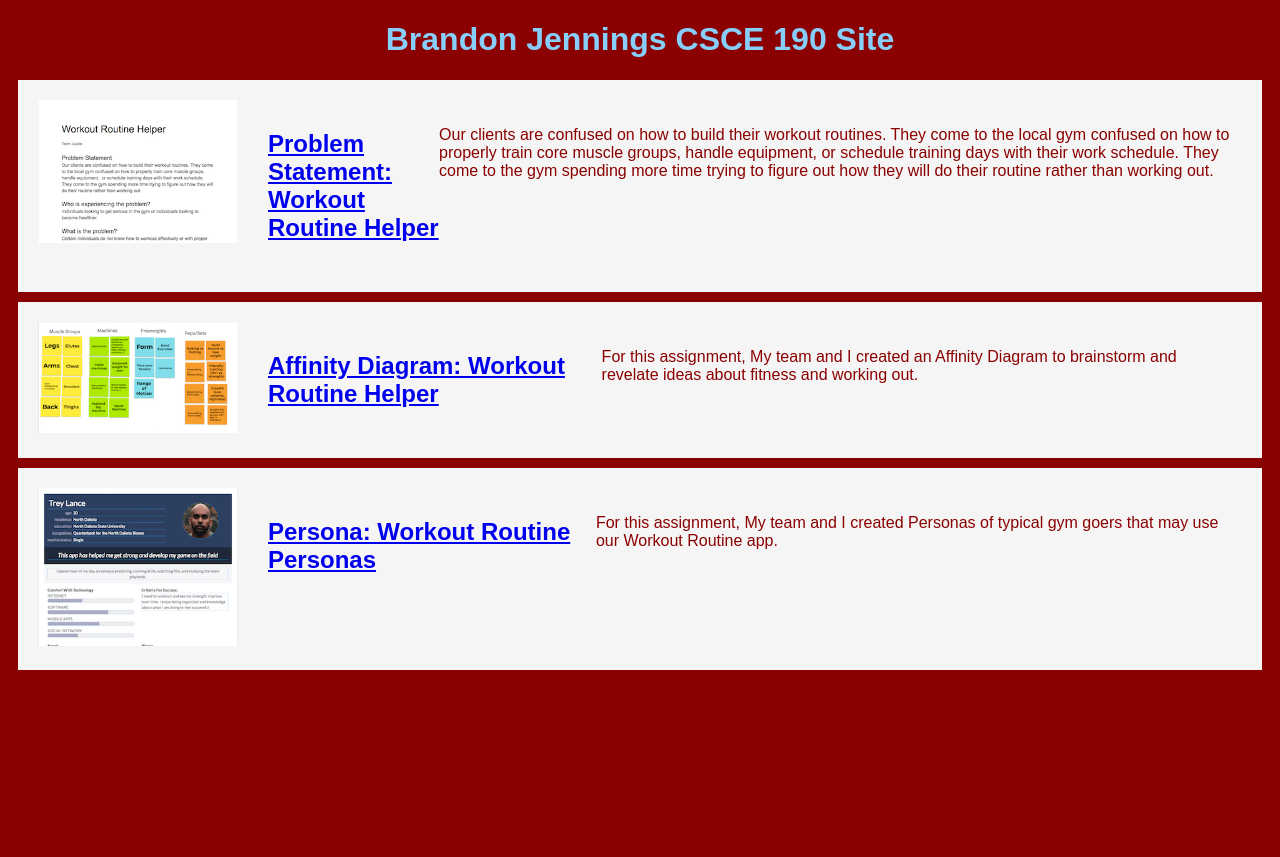
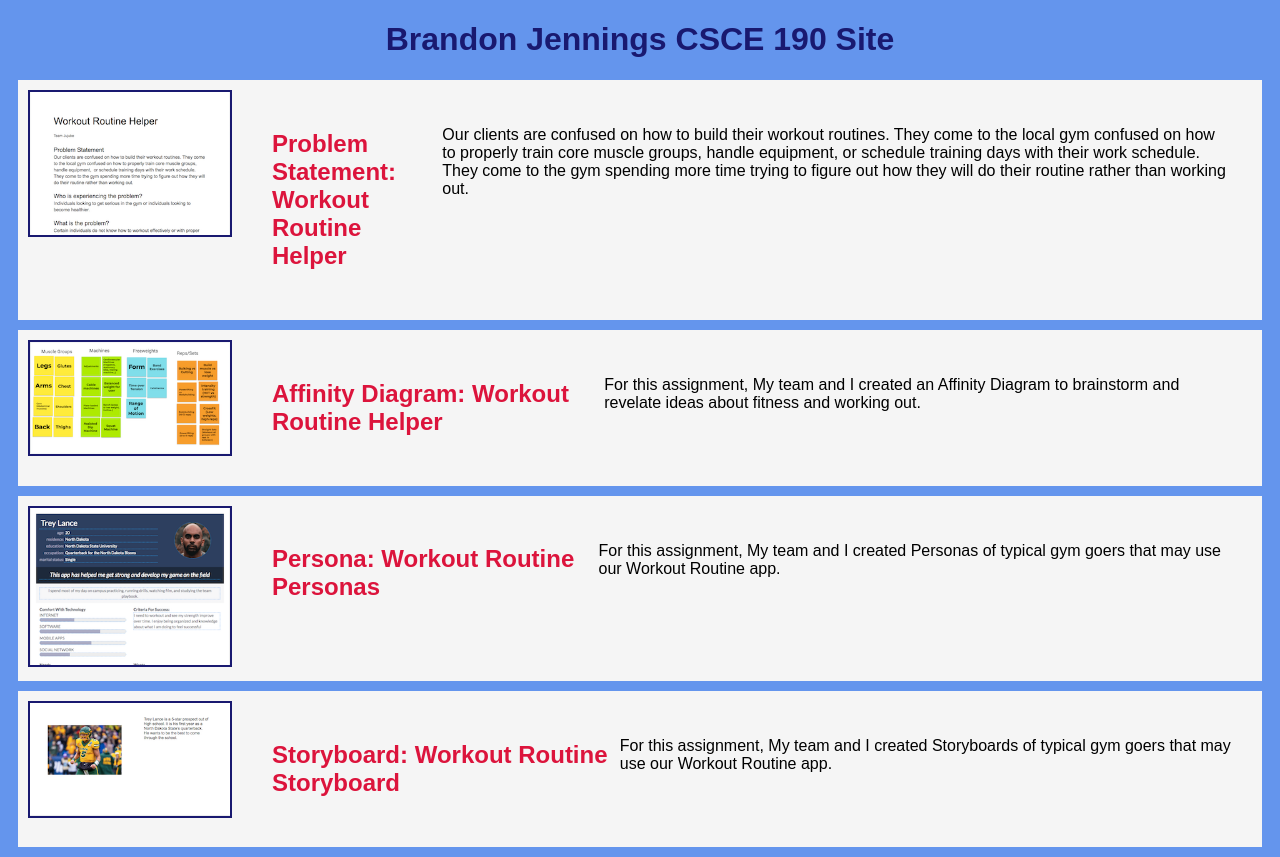
Before and after one commit to brandontjennings/brandontjennings.github.io, a plain HTML site: page index.html in a window 1280 px wide. Before the commit the page ends 800 px from the top, so only its background shows below. Drawn offline with Linux system fonts and the light colour scheme.

Commit message:
Add files via upload

```diff
--- a/index.html
+++ b/index.html
@@ -23,9 +23,6 @@
                 <a href="Files/Jujube Affinity.pdf"><h2>Affinity Diagram: Workout Routine Helper</h2></a>
                 <p>For this assignment, My team and I created an Affinity Diagram to brainstorm and revelate ideas about fitness and working out.</p>
 
-            </section>
-        </section>
-
             <!--Persona Assignment-->
         </section>
     </section>
@@ -35,6 +32,15 @@
             <a href="Files/Jujube_Personas.pdf"><h2>Persona: Workout Routine Personas </h2></a>
             <p>For this assignment, My team and I created Personas of typical gym goers that may use our Workout Routine app.</p>
 
+             <!--Storyboard Assignment-->
+        </section>
+    </section>
+    <section class="assignment">
+        <a href="Files/Jujube_Storyboard.pdf"><img src="Images/Jujube_Storyboard1.png"></a>
+        <section class="assignment details">
+            <a href="Files/Jujube_Storyboard.pdf"><h2>Storyboard: Workout Routine Storyboard </h2></a>
+            <p>For this assignment, My team and I created Storyboards of typical gym goers that may use our Workout Routine app.</p>
+
         </section>
     </section>
     </body>
--- a/styles.css
+++ b/styles.css
@@ -1,5 +1,5 @@
 body {
-    background:darkred;
+    background:#6495ED;
     font-family:Arial, Helvetica, sans-serif;
 }
 
@@ -7,18 +7,20 @@ body {
     display:flex;
     padding: 10px;
     margin:10px;
-    background: whitesmoke;
+    background:whitesmoke;
 }
 
 .assignment img {
     width:200px;
-    padding:10px;
+    border: 2px solid #191970;
+    margin-right: 20px;
 }
 
 h1 {
-    color: lightskyblue;
+    color: #191970;
     text-align:center;
 }
-section {
-    color: darkred;
+a {
+    text-decoration:none;
+    color:#DC143C;
 }
```
Also changed, not shown: Images/Jujube_Storyboard1.png (added), 1 other file.
